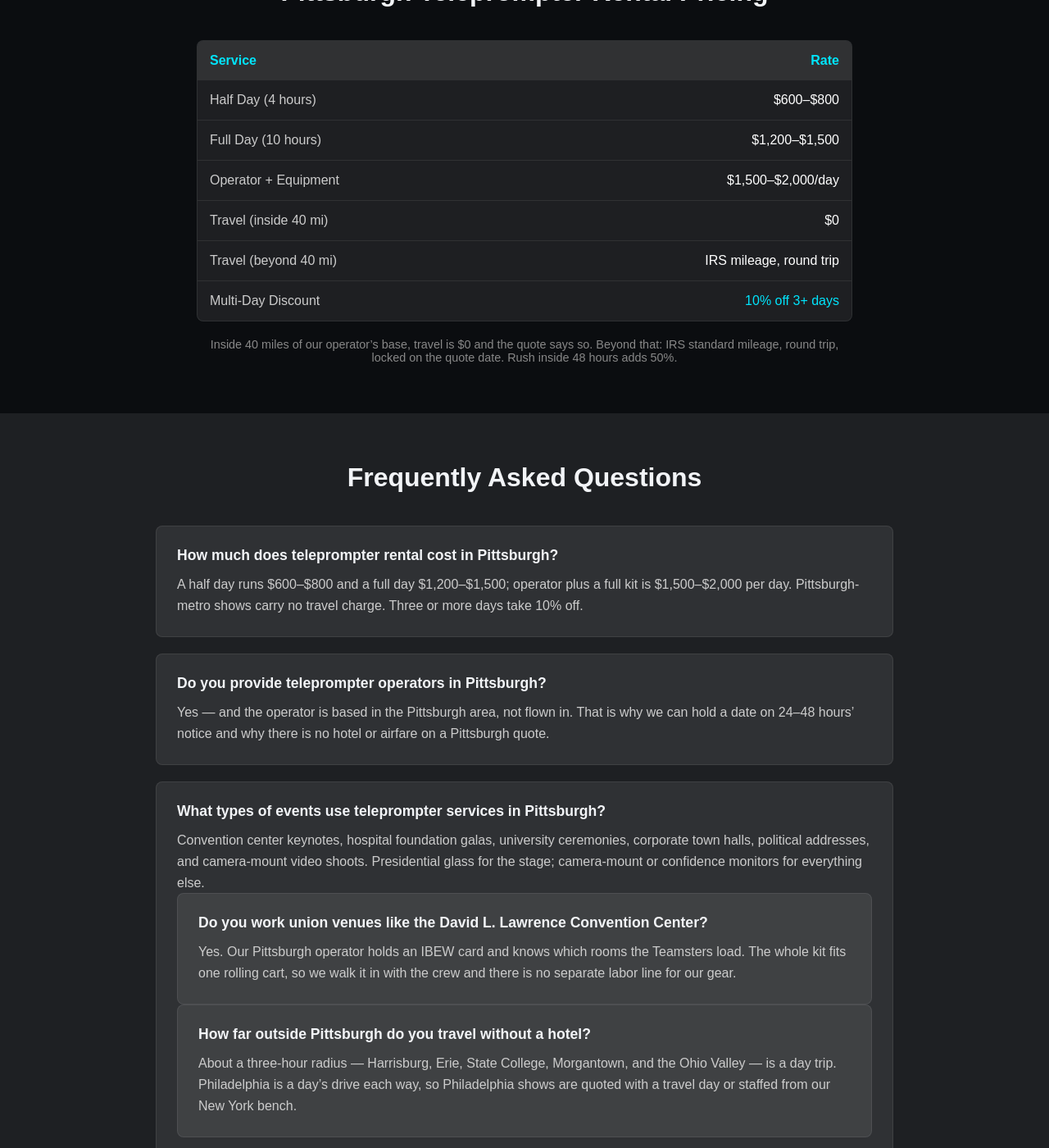
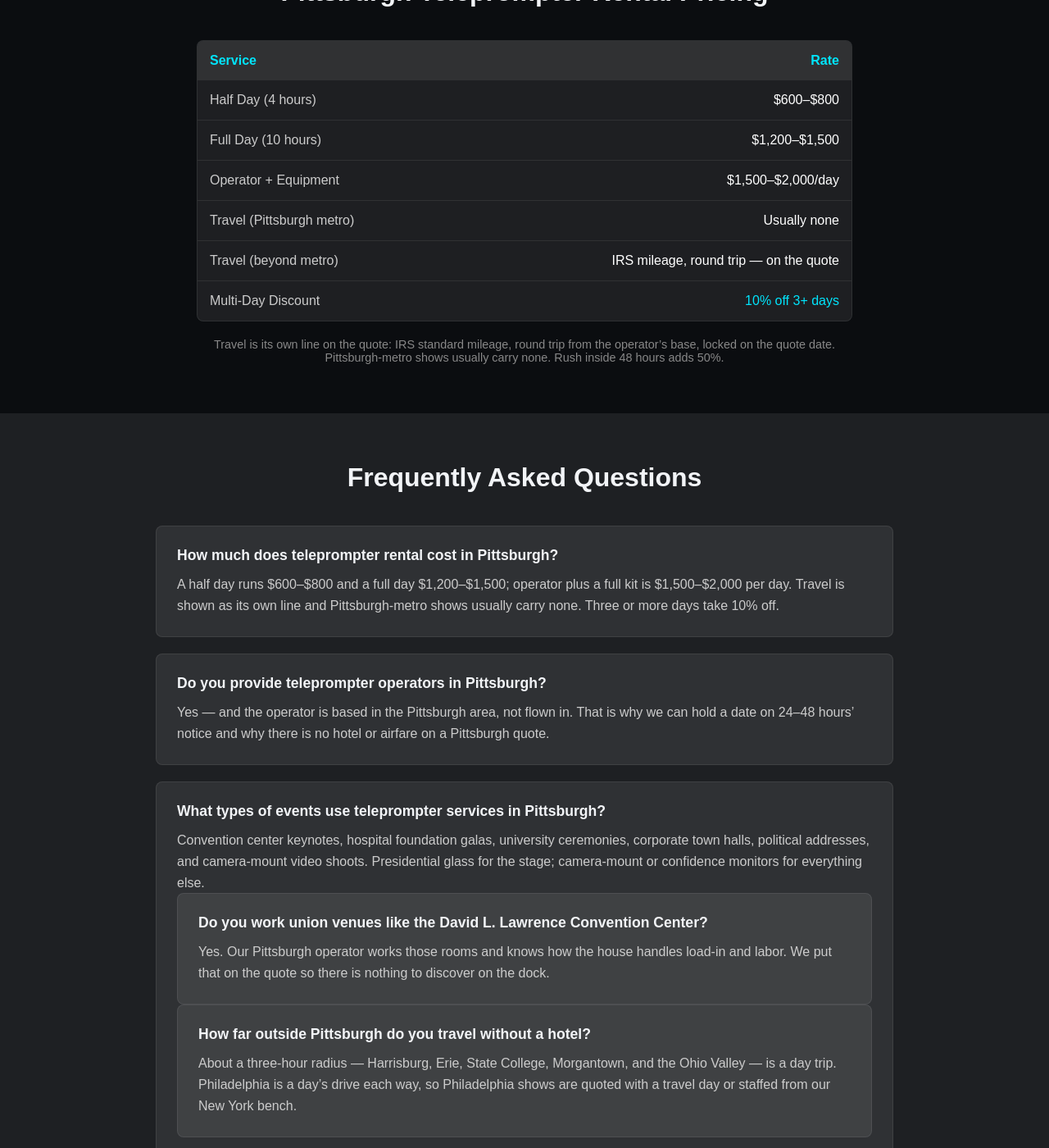
Before and after one commit to jasproj/pennsylvaniateleprompter, a Jekyll site: the page teleprompter-pittsburgh.html, which Jekyll copies as it is, in a window 1280 px wide and 1400 px high, scrolled down 1514 px. Shown: the whole window at 82% size. Built offline with Jekyll 4.4.1, drawn with Linux system fonts in a browser that asks for light colours; some of the changed text lies outside the part shown.

Commit message:
PA: drop IBEW-card, 40-mile and 30%-deposit claims; travel is a quoted line, deposit is 50%
Corrections from Jason 2026-09-28: the union card cannot be promised for whichever
operator runs a given show; the 40-mile travel threshold is the Florida base rule,
not the out-of-state operators' terms; deposits are 50%, not 30%.

Co-Authored-By: Claude Fable 5.1 <noreply@anthropic.com>
Claude-Session: https://claude.ai/code/session_01Nvz6MHpRRD524cvTRtNsRm

```diff
--- a/about.html
+++ b/about.html
@@ -332,7 +332,7 @@ hr{border-color:rgba(255,255,255,.08)}
         <p>
             Pennsylvania Teleprompter is the Pennsylvania desk of the National Teleprompter Network. The company started in Tampa in 1999 and has run prompter for Disney, ESPN, WWE, and Fortune 500 producers; the Pennsylvania operation is built around a Pittsburgh-based operator with his own presidential rig, camera-mount kits, and confidence monitors, so a Pennsylvania show does not carry airfare or a hotel line.</p>
         <p>
-            Every booking is quoted and managed from one office. You send the date, venue, and what the speaker is doing; we send a same-business-day quote that names the crew and shows travel as a line, even when it is $0. On the day, the operator handles setup, script formatting, and live operation, and stays on comms with your stage manager.</p>
+            Every booking is quoted and managed from one office. You send the date, venue, and what the speaker is doing; we send a same-business-day quote that names the crew and shows travel as its own line. On the day, the operator handles setup, script formatting, and live operation, and stays on comms with your stage manager.</p>
 
         <h2>Our Approach</h2>
         <p>
--- a/teleprompter-pittsburgh.html
+++ b/teleprompter-pittsburgh.html
@@ -98,7 +98,7 @@ hr{border-color:rgba(255,255,255,.08)}
       </div>
       <div style="background:rgba(255,255,255,.08);border:1px solid rgba(255,255,255,.08);border-radius:8px;padding:30px">
         <h3 style="color:#F2F4F7;font-family:Arial,sans-serif;margin:0 0 15px 0">Live Events</h3>
-        <p style="color:#ccc;margin:0;line-height:1.6">Convention center keynotes, hospital and university galas, and award nights. The David L. Lawrence Convention Center and the downtown hotels are union rooms &mdash; our operator holds an IBEW card and the kit rolls in on one cart, so there is no dock call.</p>
+        <p style="color:#ccc;margin:0;line-height:1.6">Convention center keynotes, hospital and university galas, and award nights. The David L. Lawrence Convention Center and the downtown hotels are union rooms &mdash; we know what that means for load-in and labor, and it goes on the quote.</p>
       </div>
     </div>
   </div>
@@ -147,12 +147,12 @@ hr{border-color:rgba(255,255,255,.08)}
           <td style="padding:15px;color:#fff;text-align:right">$1,500–$2,000/day</td>
         </tr>
         <tr style="border-bottom:1px solid rgba(255,255,255,.08)">
-<td style="padding:15px;color:#ccc">Travel (inside 40 mi)</td>
-<td style="padding:15px;color:#fff;text-align:right">$0</td>
+<td style="padding:15px;color:#ccc">Travel (Pittsburgh metro)</td>
+<td style="padding:15px;color:#fff;text-align:right">Usually none</td>
 </tr>
 <tr style="border-bottom:1px solid rgba(255,255,255,.08)">
-<td style="padding:15px;color:#ccc">Travel (beyond 40 mi)</td>
-<td style="padding:15px;color:#fff;text-align:right">IRS mileage, round trip</td>
+<td style="padding:15px;color:#ccc">Travel (beyond metro)</td>
+<td style="padding:15px;color:#fff;text-align:right">IRS mileage, round trip &mdash; on the quote</td>
 </tr>
 <tr>
           <td style="padding:15px;color:#ccc">Multi-Day Discount</td>
@@ -160,7 +160,7 @@ hr{border-color:rgba(255,255,255,.08)}
         </tr>
       </table>
     </div>
-    <p style="text-align:center;color:#888;margin:20px 0 0 0;font-size:0.9rem">Inside 40 miles of our operator&rsquo;s base, travel is $0 and the quote says so. Beyond that: IRS standard mileage, round trip, locked on the quote date. Rush inside 48 hours adds 50%.</p>
+    <p style="text-align:center;color:#888;margin:20px 0 0 0;font-size:0.9rem">Travel is its own line on the quote: IRS standard mileage, round trip from the operator&rsquo;s base, locked on the quote date. Pittsburgh-metro shows usually carry none. Rush inside 48 hours adds 50%.</p>
   </div>
 </section>
 
@@ -170,7 +170,7 @@ hr{border-color:rgba(255,255,255,.08)}
     <div style="display:flex;flex-direction:column;gap:20px">
       <div style="background:rgba(255,255,255,.08);border:1px solid rgba(255,255,255,.08);border-radius:8px;padding:25px">
         <h3 style="font-family:Arial,sans-serif;font-size:1.1rem;color:#F2F4F7;margin:0 0 12px 0">How much does teleprompter rental cost in Pittsburgh?</h3>
-        <p style="color:#ccc;margin:0;line-height:1.6">A half day runs $600&ndash;$800 and a full day $1,200&ndash;$1,500; operator plus a full kit is $1,500&ndash;$2,000 per day. Pittsburgh-metro shows carry no travel charge. Three or more days take 10% off.</p>
+        <p style="color:#ccc;margin:0;line-height:1.6">A half day runs $600&ndash;$800 and a full day $1,200&ndash;$1,500; operator plus a full kit is $1,500&ndash;$2,000 per day. Travel is shown as its own line and Pittsburgh-metro shows usually carry none. Three or more days take 10% off.</p>
       </div>
       <div style="background:rgba(255,255,255,.08);border:1px solid rgba(255,255,255,.08);border-radius:8px;padding:25px">
         <h3 style="font-family:Arial,sans-serif;font-size:1.1rem;color:#F2F4F7;margin:0 0 12px 0">Do you provide teleprompter operators in Pittsburgh?</h3>
@@ -181,7 +181,7 @@ hr{border-color:rgba(255,255,255,.08)}
         <p style="color:#ccc;margin:0;line-height:1.6">Convention center keynotes, hospital foundation galas, university ceremonies, corporate town halls, political addresses, and camera-mount video shoots. Presidential glass for the stage; camera-mount or confidence monitors for everything else.</p>
       <div style="background:rgba(255,255,255,.08);border:1px solid rgba(255,255,255,.08);border-radius:8px;padding:25px">
 <h3 style="font-family:Arial,sans-serif;font-size:1.1rem;color:#F2F4F7;margin:0 0 12px 0">Do you work union venues like the David L. Lawrence Convention Center?</h3>
-<p style="color:#ccc;margin:0;line-height:1.6">Yes. Our Pittsburgh operator holds an IBEW card and knows which rooms the Teamsters load. The whole kit fits one rolling cart, so we walk it in with the crew and there is no separate labor line for our gear.</p>
+<p style="color:#ccc;margin:0;line-height:1.6">Yes. Our Pittsburgh operator works those rooms and knows how the house handles load-in and labor. We put that on the quote so there is nothing to discover on the dock.</p>
 </div>
 <div style="background:rgba(255,255,255,.08);border:1px solid rgba(255,255,255,.08);border-radius:8px;padding:25px">
 <h3 style="font-family:Arial,sans-serif;font-size:1.1rem;color:#F2F4F7;margin:0 0 12px 0">How far outside Pittsburgh do you travel without a hotel?</h3>
@@ -195,7 +195,7 @@ hr{border-color:rgba(255,255,255,.08)}
 <section style="padding:80px 20px;background:#0B0D10;text-align:center">
   <div style="max-width:700px;margin:0 auto">
     <h2 style="font-family:Arial,sans-serif;font-size:2rem;color:#F2F4F7;margin:0 0 20px 0">Ready to Book Teleprompter Services in Pittsburgh?</h2>
-    <p style="color:#ccc;margin:0 0 30px 0;font-size:1.1rem">Send the date, venue, and what the speaker is doing. You get a same-business-day quote with travel shown as a line &mdash; even when it is $0.</p>
+    <p style="color:#ccc;margin:0 0 30px 0;font-size:1.1rem">Send the date, venue, and what the speaker is doing. You get a same-business-day quote with travel shown as its own line.</p>
     <div style="display:flex;flex-direction:column;gap:15px;align-items:center">
       <a href="tel:727-623-2652" style="color:#00E5FD;font-size:1.5rem;text-decoration:none;font-weight:bold">727-623-2652</a>
       <a href="mailto:jason@floridateleprompter.com" style="color:#ccc;text-decoration:none">jason@floridateleprompter.com</a>
```
Also changed, not shown: index.html (+6 -6 lines).
